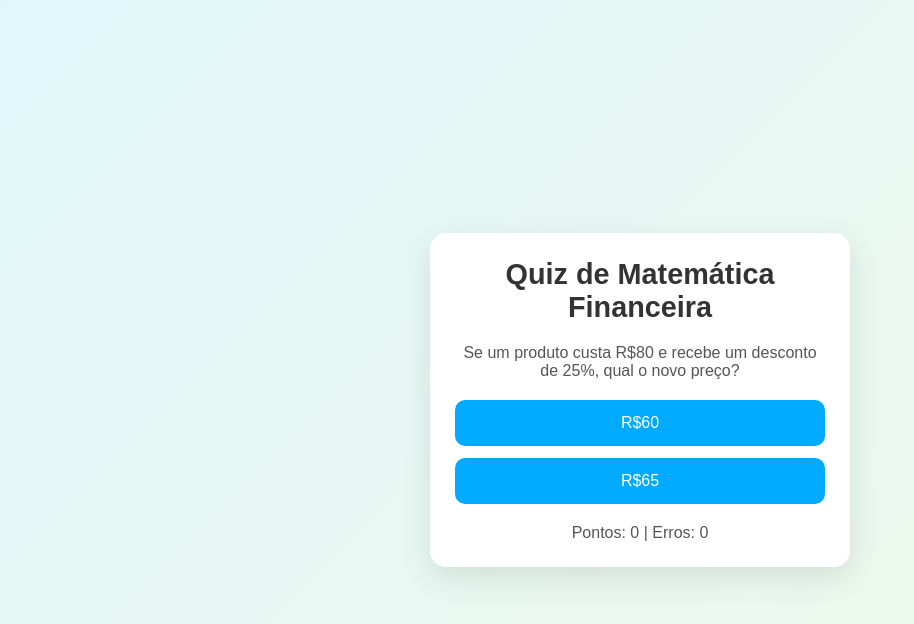
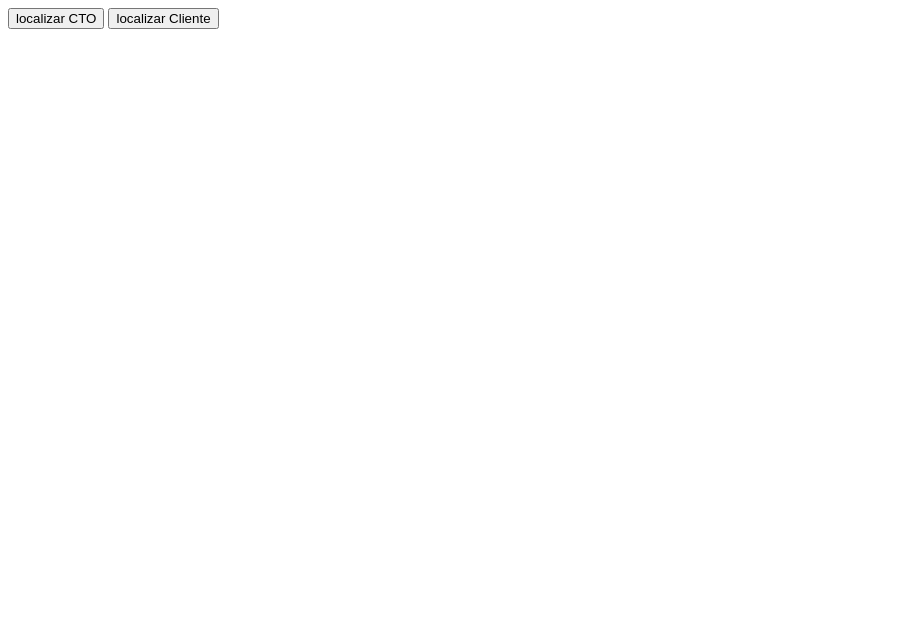
Before and after one commit to s4muc473/QuizMatematica, a plain HTML site: page index.html in a window 1280 px wide. Shown: the whole page, without its empty margins (0-914 px from the left). Drawn offline with Linux system fonts and the light colour scheme.

Commit message:
Update index.html

```diff
--- a/index.html
+++ b/index.html
@@ -1,233 +1,74 @@
 <!DOCTYPE html>
-<html lang="pt-BR">
+<html lang="pt-br">
 
 <head>
     <meta charset="UTF-8">
     <meta name="viewport" content="width=device-width, initial-scale=1.0">
-    <title>Quiz de Matemática Financeira</title>
-    <style>
-        * {
-            margin: 0;
-            padding: 0;
-            box-sizing: border-box;
-            font-family: sans-serif;
-        }
-
-        body {
-            background: linear-gradient(135deg, #e0f7fa, #f1f8e9);
-            padding: 20px;
-            display: flex;
-            justify-content: center;
-            align-items: center;
-            min-height: 100vh;
-        }
-
-        .container {
-            max-width: 420px;
-            width: 100%;
-            background: white;
-            padding: 25px;
-            border-radius: 16px;
-            box-shadow: 0 10px 30px rgba(0, 0, 0, 0.1);
-            text-align: center;
-            position: relative;
-            overflow: hidden;
-            transition: background-color 0.4s ease;
-        }
-
-        .shake {
-            animation: shake 0.3s;
-        }
-
-        @keyframes shake {
-            0% { transform: translateX(0); }
-            25% { transform: translateX(-5px); }
-            50% { transform: translateX(5px); }
-            75% { transform: translateX(-5px); }
-            100% { transform: translateX(0); }
-        }
-
-        h1 {
-            font-size: 1.8em;
-            color: #333;
-            margin-bottom: 20px;
-        }
-
-        .buttons {
-            display: flex;
-            flex-direction: column;
-            gap: 12px;
-            margin: 20px 0;
-        }
-
-        button {
-            padding: 14px;
-            font-size: 1em;
-            border: none;
-            border-radius: 10px;
-            cursor: pointer;
-            background-color: #00aaff;
-            color: white;
-            transition: all 0.3s ease;
-        }
-
-        button:hover {
-            background-color: #0077aa;
-            transform: scale(1.02);
-        }
-
-        #nextBtn {
-            background-color: #444;
-            margin-top: 20px;
-            width: 100%;
-        }
-
-        #feedback {
-            font-weight: bold;
-            margin-top: 10px;
-            color: #444;
-        }
-
-        p {
-            color: #555;
-            font-size: 1em;
-        }
-
-        .emoji {
-            font-size: 3em;
-            position: absolute;
-            animation: pop 1s ease forwards;
-        }
-
-        @keyframes pop {
-            0% {
-                opacity: 1;
-                transform: translateY(0) scale(1);
-            }
-            100% {
-                opacity: 0;
-                transform: translateY(-100px) scale(1.8);
-            }
-        }
-    </style>
+    <title>geolocalização</title>
 </head>
 
 <body>
-    <div class="container">
-        <h1>Quiz de Matemática Financeira</h1>
-        <div id="question-container">
-            <p id="question">Carregando pergunta...</p>
-            <div class="buttons">
-                <button id="btn1" onclick="selectAnswer(0)">Opção 1</button>
-                <button id="btn2" onclick="selectAnswer(1)">Opção 2</button>
-            </div>
-            <p id="feedback"></p>
-            <p>Pontos: <span id="score">0</span> | Erros: <span id="errors">0</span></p>
-            <button id="nextBtn" onclick="nextQuestion()">Próxima Pergunta</button>
-        </div>
-    </div>
+    <button onclick="localizationPushCTO()">localizar CTO</button>
+    <button onclick="localizationPushClient()">localizar Cliente</button>
 
     <script>
-        const questions = [
-            {
-                question: "Se um produto custa R$80 e recebe um desconto de 25%, qual o novo preço?",
-                options: ["R$60", "R$65"],
-                correct: 0
-            },
-            {
-                question: "Se você tem R$120 e gasta 30%, quanto sobra?",
-                options: ["R$90", "R$84"],
-                correct: 1
-            },
-            {
-                question: "Qual é 10% de R$250?",
-                options: ["R$25", "R$20"],
-                correct: 0
-            },
-            {
-                question: "Se um brinquedo aumenta 20% sobre R$50, qual o novo valor?",
-                options: ["R$55", "R$60"],
-                correct: 1
-            },
-            {
-                question: "João tinha R$200 e economizou 15%. Quanto ele economizou?",
-                options: ["R$30", "R$15"],
-                correct: 0
-            }
-        ];
+        function localizationPushClient() {
+            navigator.geolocation.getCurrentPosition(
+                (position) => {
 
-        let current = 0;
-        let score = 0;
-        let errors = 0;
+                    const lat = position.coords.latitude;
+                    const lon = position.coords.longitude;
+                    alert(`https://www.google.com/maps?q=${lat},${lon}`);
+                    const mapsLink = `https://www.google.com/maps?q=${lat},${lon}`;
+                    console.log("Localização do cliente: ", mapsLink);
+                    // setValue('mapslinkclient', mapsLink);
 
-        function loadQuestion() {
-            const q = questions[current];
-            document.getElementById("question").innerText = q.question;
-            document.getElementById("btn1").innerText = q.options[0];
-            document.getElementById("btn2").innerText = q.options[1];
-            document.getElementById("feedback").innerText = "";
-            document.getElementById("nextBtn").style.display = "none";
-            document.querySelector(".container").style.backgroundColor = "white";
+                    const linkLoc = document.createElement('a');
+                    linkLoc.href = `https://www.google.com/maps?q=${lat},${lon}`;
+                    linkLoc.textContent = "localização atual"
+                    linkLoc.target = '_blank'
+                    document.body.appendChild(linkLoc);
+                },
+                (error) => {
+                    console.error("Erro ao obter localização do cliente:", error.message);
+
+                    // setValue('mapslinkclient', "");
+                },
+
+                {
+                    enableHighAccuracy: true,
+                    timeout: 5000,
+                    maximumAge: 0
+                }
+            );
         }
 
-        function createEmoji(effect) {
-            const quantity = effect === 'happy' ? 6 : 3;
-            for (let i = 0; i < quantity; i++) {
-                const emoji = document.createElement("div");
-                emoji.className = "emoji";
-                emoji.innerText = effect === 'happy' ? "🎉" : "😢";
-                emoji.style.left = Math.random() * 80 + 10 + "%";
-                emoji.style.top = "50%";
-                document.querySelector(".container").appendChild(emoji);
-                setTimeout(() => emoji.remove(), 1200);
-            }
+        function localizationPushCTO() {
+            navigator.geolocation.getCurrentPosition(
+                (position) => {
+                    const lat = position.coords.latitude;
+                    const lon = position.coords.longitude;
+                    const mapsLink = `https://www.google.com/maps?q=${lat},${lon}`;
+                    console.log("Localização da CTO: ", mapsLink);
+                    // setValue('mapslinkcto', mapsLink);
+
+                    const linkLoc = document.createElement('a');
+                    linkLoc.href = `https://www.google.com/maps?q=${lat},${lon}`;
+                    linkLoc.textContent = "localização atual"
+                    linkLoc.target = '_blank'
+                    document.body.appendChild(linkLoc);
+                },
+                (error) => {
+                    console.error("Erro ao obter localização do cliente:", error.message);
+                    // setValue('mapslinkcto', "");
+                },
+                {
+                    enableHighAccuracy: true,
+                    timeout: 5000,
+                    maximumAge: 0
+                }
+            );
         }
-
-        function selectAnswer(index) {
-            const container = document.querySelector(".container");
-            const q = questions[current];
-            if (index === q.correct) {
-                score++;
-                document.getElementById("feedback").innerText = "✅ Resposta certa!";
-                container.style.backgroundColor = "#d0f8ce";
-                createEmoji("happy");
-            } else {
-                errors++;
-                document.getElementById("feedback").innerText = "❌ Resposta errada!";
-                container.style.backgroundColor = "#ffdede";
-                container.classList.add("shake");
-                createEmoji("sad");
-                setTimeout(() => container.classList.remove("shake"), 300);
-            }
-            document.getElementById("score").innerText = score;
-            document.getElementById("errors").innerText = errors;
-            document.getElementById("nextBtn").style.display = "inline-block";
-        }
-
-        function nextQuestion() {
-            current++;
-            if (current < questions.length) {
-                loadQuestion();
-            } else {
-                document.getElementById("question-container").innerHTML = `
-                    <h2>Fim do jogo!</h2>
-                    <p>Acertos: ${score}</p>
-                    <p>Erros: ${errors}</p>
-                    <button onclick="restart()">Recomeçar</button>
-                `;
-            }
-        }
-
-        function restart() {
-            current = 0;
-            score = 0;
-            errors = 0;
-            document.getElementById("score").innerText = score;
-            document.getElementById("errors").innerText = errors;
-            loadQuestion();
-        }
-
-        window.onload = loadQuestion;
     </script>
 </body>
 
```
